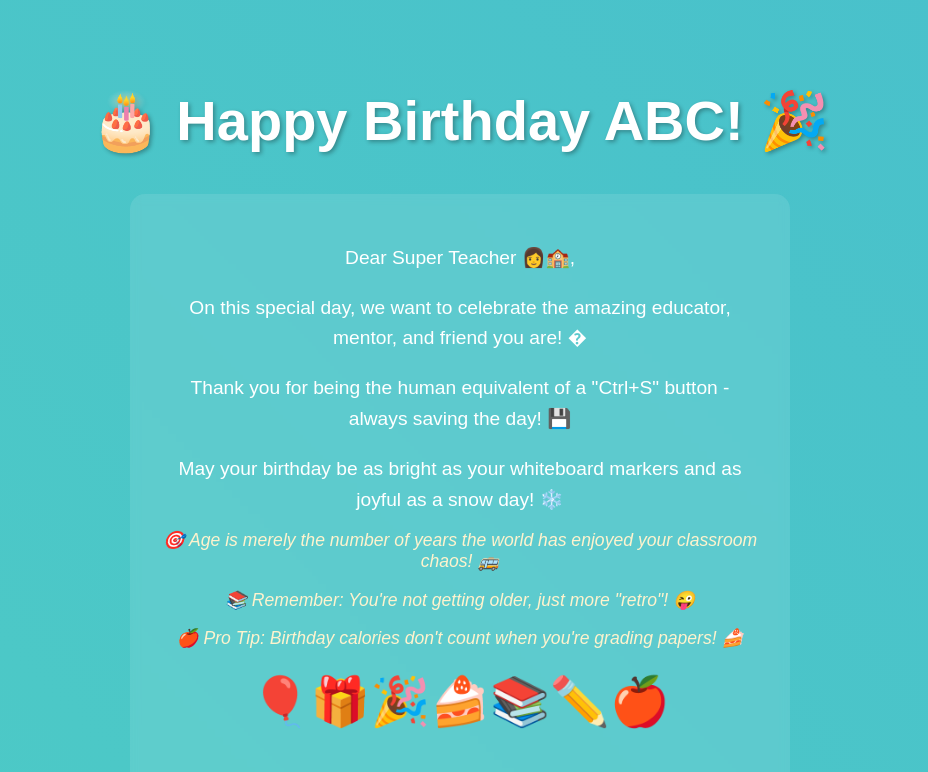
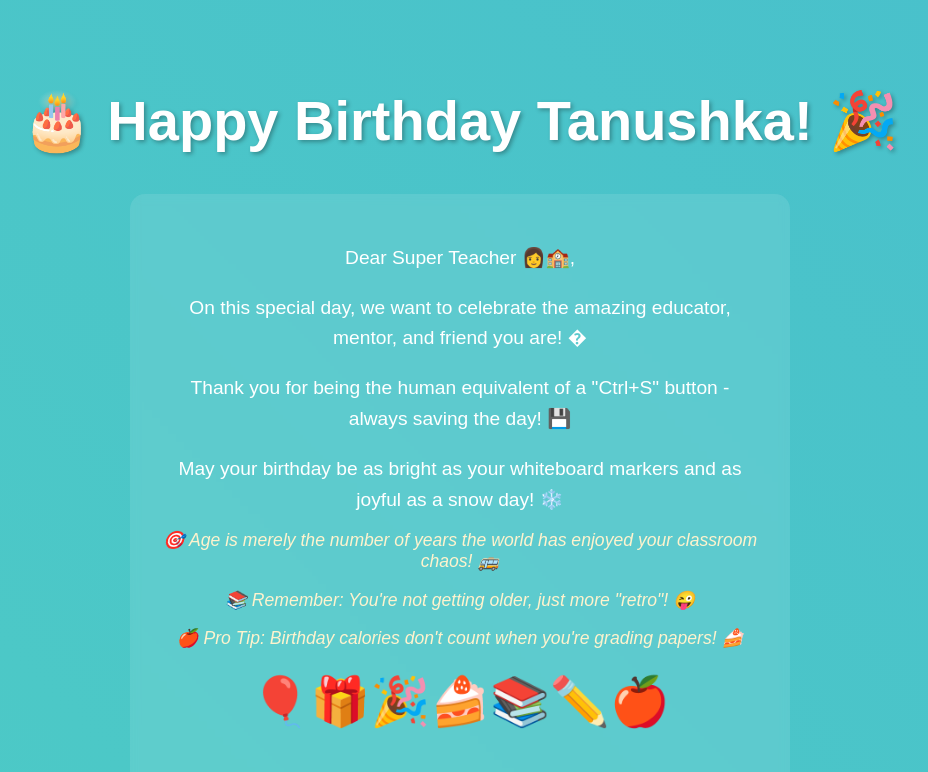
Before and after one commit to Raj0o/12, a plain HTML site: page index.html in a window 1280 px wide. Shown: the top 772 px of the page, without its empty margins (180-1108 px from the left). Drawn offline with Linux system fonts and the light colour scheme.

Commit message:
Update index.html

```diff
--- a/index.html
+++ b/index.html
@@ -86,7 +86,7 @@
 </head>
 <body>
     <div class="container">
-        <h1>🎂 Happy Birthday ABC! 🎉</h1>
+        <h1>🎂 Happy Birthday Tanushka! 🎉</h1>
 
         <div class="birthday-box">
             <div class="message">
```
